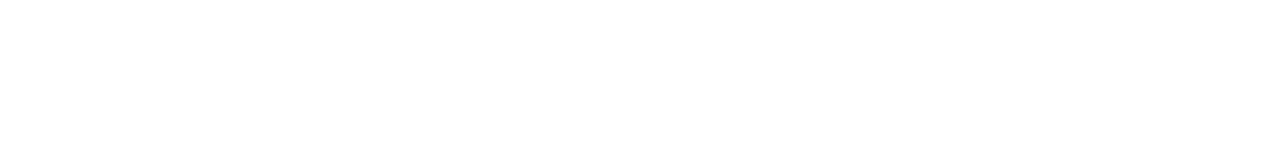
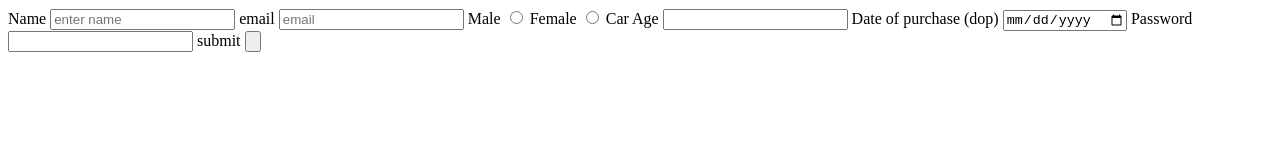
Before and after one commit to acciojob/car-insurance-form-shital-kamble, a website: page main.html in a window 1280 px wide. Drawn offline with Linux system fonts and the light colour scheme.

Commit message:
created a submission

```diff
--- a/main.html
+++ b/main.html
@@ -7,9 +7,38 @@
 </head>
 
 <body>
-	<!-- the entire body must be written by student -->
-    <script type="text/javascript" src="./script.js">
-</script>
+	<form>
+		<label for="name">Name </label>
+		<input type="text" id="name" placeholder="enter name" value="">
+
+
+		<label for="email">email</label>
+		<input type="email" id="email" placeholder="email" value="">
+
+		<label for="gender">Male</label>
+		<input type="radio" id="button" placeholder="male" value="">
+		<label for="gender">Female</label>
+		<input type="radio" id="button" placeholder="female" value="">
+
+
+		<label for="button">Car Age</label>
+		<input type="Age" id="date" value="">
+
+		<label for="button"> Date of purchase (dop) </label>
+		<input type="date" id="date" value="">
+
+
+		<label for="button"> Password </label>
+		<input type="password" id="button" value="">
+
+
+		<label for="button">submit</label>
+		<input type="button" id="button" value="">
+
+
+
+	</form>
+	</script>
 
 </body>
 
```
